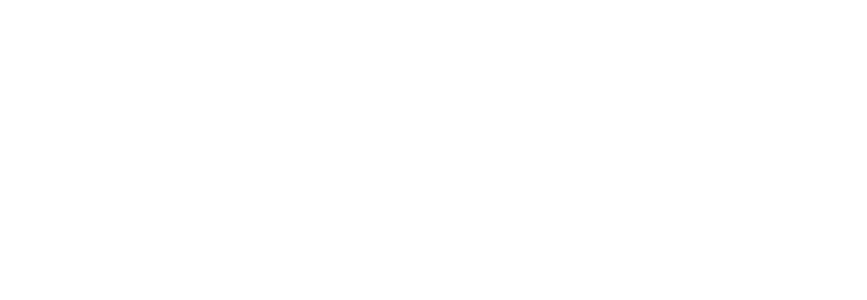
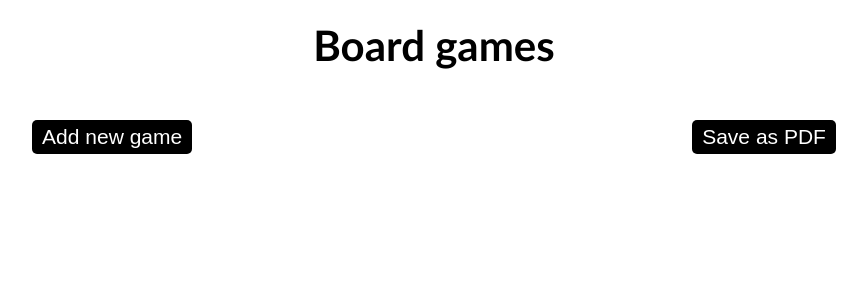
Before and after one commit to bernardkrehula/React-board-games, a React (Vite) app in the folder my-app/: page / in a window 1280 px wide. Shown: the top 300 px of the page, without its empty margins (206-1073 px from the left). Built offline with nearby package versions, Linux system fonts and the light colour scheme.

Commit message:
Create btn component

```diff
--- a/my-app/src/App.css
+++ b/my-app/src/App.css
@@ -0,0 +1,21 @@
+html {
+    font-size: 62.5%;
+    font-family: 'Trebuchet MS', 'Lucida Sans Unicode', 'Lucida Grande', 'Lucida Sans', Arial, sans-serif;
+}
+*{
+    margin: 0;
+    padding: 0;
+    box-sizing: border-box;
+}
+.title {
+    text-align: center;
+    margin-top: 20px;
+    font-size: 4.2rem;
+    font-weight: 700;
+}
+.btns {
+    display: flex;
+    justify-content: center;
+    gap: 500px;
+    margin-top: 50px;
+}
--- a/my-app/src/App.jsx
+++ b/my-app/src/App.jsx
@@ -1,12 +1,18 @@
 import { useState } from 'react'
 import './App.css'
 import SingleGame from './Game'
+import Btn from './Btn'
 
 function App() {
 
   return (
     <>
-      <div>
+      <div className='main'>
+        <h1 className='title'>Board games</h1>
+        <div className='btns'>
+          <Btn variation='new-game'>Add new game</Btn>
+          <Btn variation='save-pdf'>Save as PDF</Btn>
+        </div>
 
       </div>
     </>
--- /dev/null
+++ b/my-app/src/Btn.css
@@ -0,0 +1,8 @@
+.button{
+    border: none;
+    border-radius: 5px;
+    padding: 5px 10px;
+    font-size: 2.1rem;
+    color: white;
+    background-color: black;
+}
--- /dev/null
+++ b/my-app/src/Btn.jsx
@@ -0,0 +1,10 @@
+import './Btn.css'
+
+const Btn = ({onClick, variation, children}) => {
+
+    return(
+        <button className={`button ${variation}`} onClick={onClick}>{children}</button>
+    )
+}
+
+export default Btn;
```
